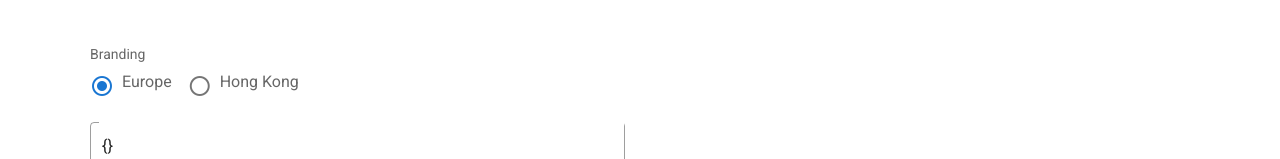
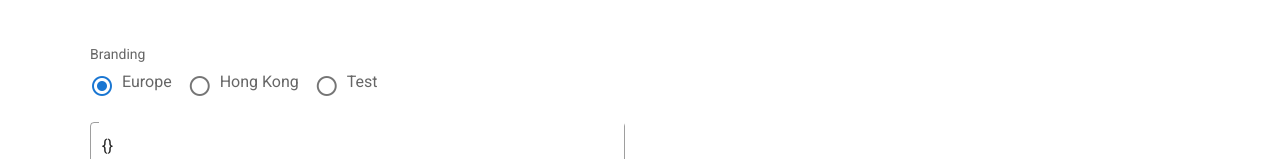
Before and after one commit to jonnylawrence/b2crequestchecker, a Vue app: page / in a window 1280 px wide. Shown: the part 718-877 px from the top of the page. Built offline with nearby package versions, Linux system fonts and the light colour scheme.

Commit message:
addedtestbrand

```diff
--- a/src/components/StringBuilder.vue
+++ b/src/components/StringBuilder.vue
@@ -60,6 +60,7 @@
 					<v-radio-group v-model="radiosBranding" label="Branding" row>
 						<v-radio name="radiosLocale" value="europe" key="europe" label="Europe" />
 						<v-radio name="radiosLocale" value="hongkong" key="hongkong" label="Hong Kong" />
+						<v-radio name="radiosLocale" value="jontestbrand" key="jontestbrand" label="Test" />
 					</v-radio-group>
 
 					<v-textarea v-model="textbox" full-width outlined cols="60" auto-grow></v-textarea>
```
